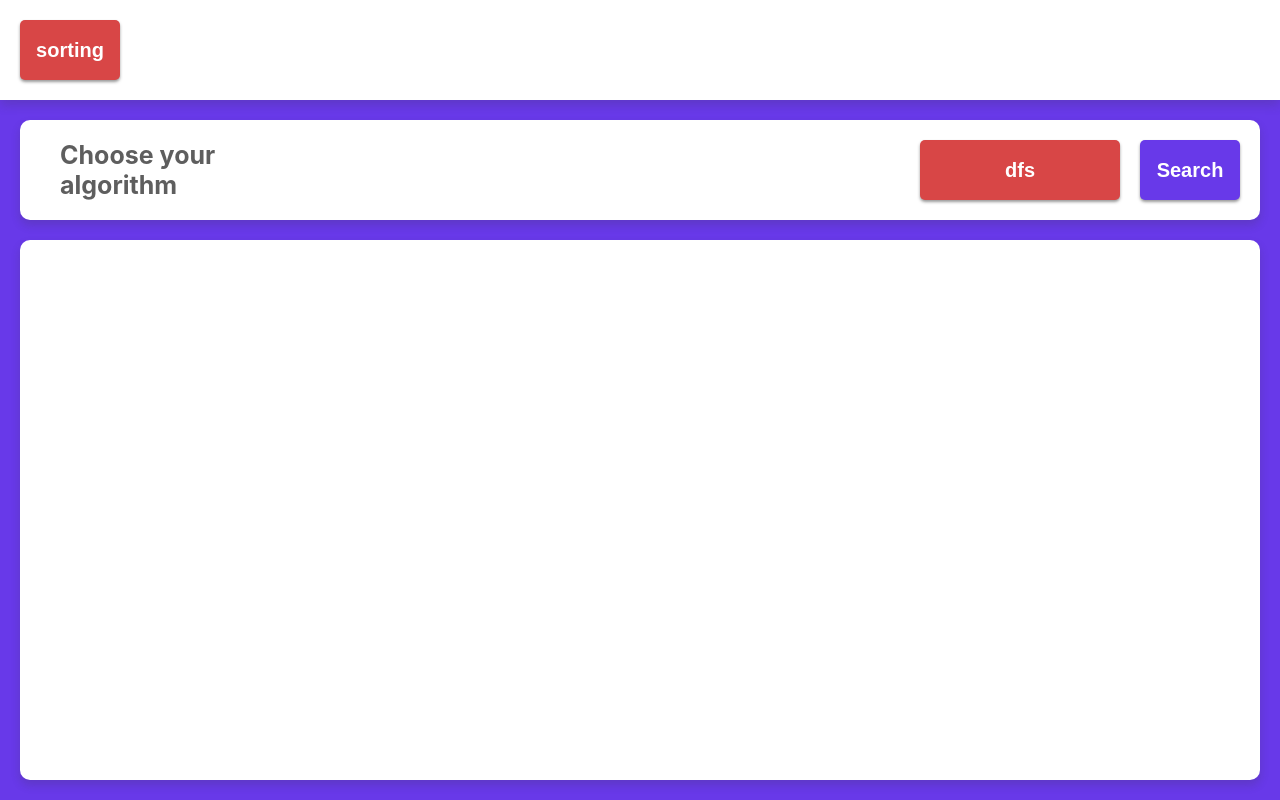
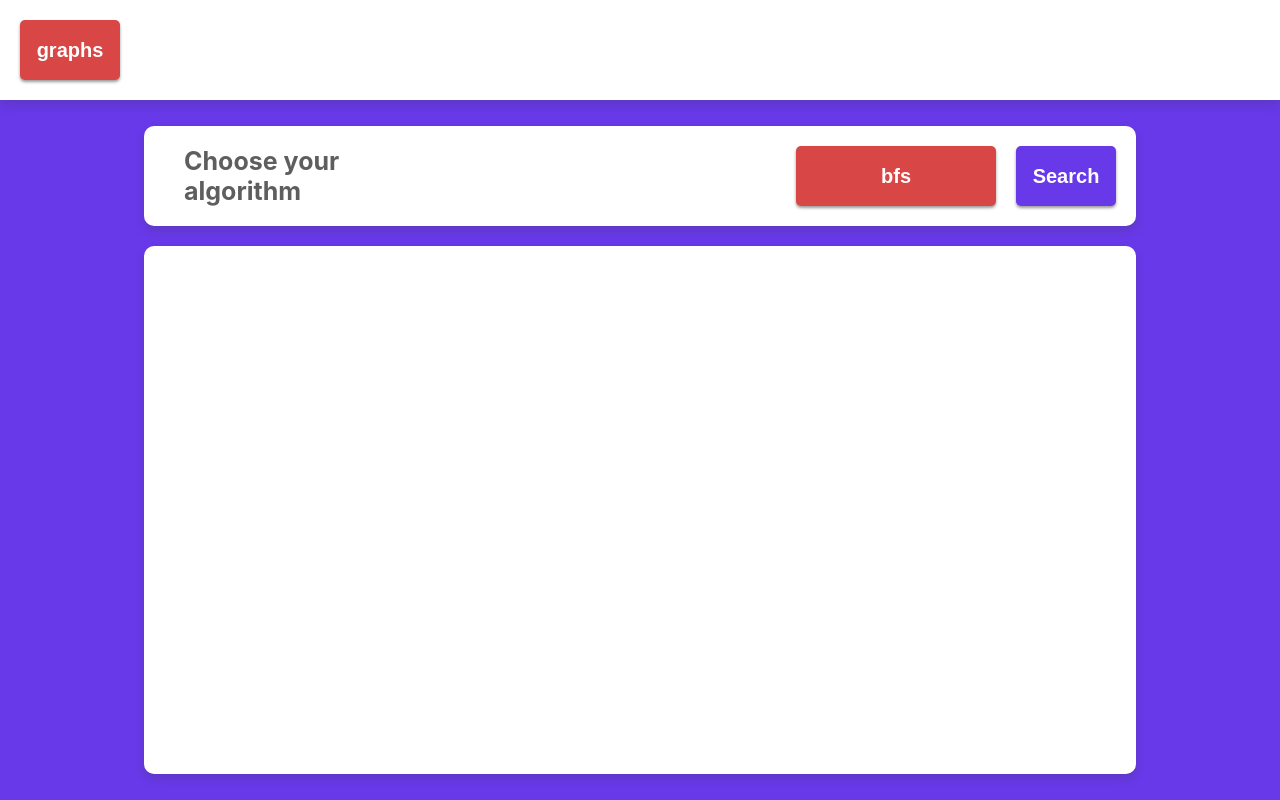
Before and after one commit to rudensergey/algo-visualiser, a React app: page / in a window 1280 px wide. Built offline with nearby package versions, Linux system fonts and the light colour scheme.

Commit message:
add style for hude displays and add default value to dropdown

```diff
--- a/src/components/dropdown/Dropdown.tsx
+++ b/src/components/dropdown/Dropdown.tsx
@@ -13,10 +13,11 @@ import "./style.css";
 
 export const Dropdown = <T extends string>({
   list,
+  defaultValue,
   classNames = "",
   onChange,
 }: IDropdownProps<T>) => {
-  const [dropDownValue, setAlgorithm] = React.useState(list[0]);
+  const [dropDownValue, setAlgorithm] = React.useState(defaultValue);
   const [hidden, setHiddenStatus] = React.useState(true);
   const [coordinates, setCoordinates] = React.useState({ x: 0, y: 0 });
 
--- a/src/components/dropdown/types.tsx
+++ b/src/components/dropdown/types.tsx
@@ -2,6 +2,7 @@ import { SUPPORTED_ALGORITMS } from "../visualiser/types";
 
 export interface IDropdownProps<T> {
   list: T[];
+  defaultValue: T;
   classNames?: string;
   onChange: (value: string) => void;
 }
--- a/src/components/graph/Graph.tsx
+++ b/src/components/graph/Graph.tsx
@@ -31,6 +31,7 @@ export class Graph extends React.Component {
             {this.state.searching ? STATUS.SEARCHING : STATUS.CHOSE_ALGORITHM}
           </p>
           <Dropdown
+            defaultValue={SUPPORTED_GRAPH_ALGORITMS.BFS}
             classNames={GRAPH.DROPDOWN}
             onChange={() => {}}
             list={Object.values(SUPPORTED_GRAPH_ALGORITMS)}
--- a/src/components/graph/style.css
+++ b/src/components/graph/style.css
@@ -13,8 +13,8 @@
 }
 
 .graph__box {
-  width: 100%;
-  height: 100%;
+  width: 80%;
+  height: 80%;
   padding: 20px;
   margin-top: 20px;
   box-sizing: border-box;
@@ -30,7 +30,7 @@
 }
 
 .graph__buttons {
-  width: 100%;
+  width: 80%;
   flex-basis: 100px;
   flex-shrink: 0;
   padding: 20px;
--- a/src/components/main/Main.tsx
+++ b/src/components/main/Main.tsx
@@ -25,6 +25,7 @@ export const Main = () => {
   return (
     <div id="main" data-theme={section} className="main">
       <Menu
+        defaultSection={SECTIONS.GRAPHS}
         menuSections={Object.values(SECTIONS)}
         setSection={setSection}
       ></Menu>
--- a/src/components/main/types.tsx
+++ b/src/components/main/types.tsx
@@ -3,4 +3,8 @@ export enum SECTIONS {
   GRAPHS = "graphs",
 }
 
-export type TMenu = React.FC<{ menuSections: SECTIONS[]; setSection: any }>;
+export type TMenu = React.FC<{
+  menuSections: SECTIONS[];
+  setSection: any;
+  defaultSection: SECTIONS;
+}>;
--- a/src/components/menu/Menu.tsx
+++ b/src/components/menu/Menu.tsx
@@ -5,18 +5,19 @@ import * as React from "react";
 import { Dropdown } from "../dropdown/Dropdown";
 
 // Types
-import { TMenu } from "../main/types";
+import { SECTIONS, TMenu } from "../main/types";
 
 // Utils
 
 // Style
 import "./style.css";
 
-export const Menu: TMenu = ({ menuSections, setSection }) => {
+export const Menu: TMenu = ({ menuSections, setSection, defaultSection }) => {
   return (
     <div className="menu">
       <Dropdown
         classNames="menu__dropdown"
+        defaultValue={defaultSection}
         list={menuSections}
         onChange={setSection}
       ></Dropdown>
--- a/src/components/visualiser/Visualiser.tsx
+++ b/src/components/visualiser/Visualiser.tsx
@@ -258,6 +258,7 @@ export class Visualiser extends React.Component {
             Shuffle
           </Button>
           <Dropdown
+            defaultValue={SUPPORTED_ALGORITMS.BUBBLE}
             classNames={VISUALISER.DROPDOWN}
             onChange={this.changeAlgorithm}
             list={Object.values(SUPPORTED_ALGORITMS)}
--- a/src/components/visualiser/style.css
+++ b/src/components/visualiser/style.css
@@ -1,6 +1,5 @@
 .visualiser {
   flex-grow: 1;
-
   padding: 20px;
 
   display: flex;
@@ -13,8 +12,8 @@
 }
 
 .visualiser__box {
-  width: 100%;
-  height: 100%;
+  width: 80%;
+  height: 80%;
   padding: 20px;
   margin-top: 20px;
   box-sizing: border-box;
@@ -30,7 +29,7 @@
 }
 
 .visualiser__buttons {
-  width: 100%;
+  width: 80%;
   flex-basis: 100px;
   flex-shrink: 0;
   padding: 20px;
@@ -151,7 +150,7 @@
 @keyframes section-appearing {
   0% {
     opacity: 0;
-    transform: translateY(5px);
+    transform: translateY(15px);
   }
   100% {
     opacity: 1;
```
